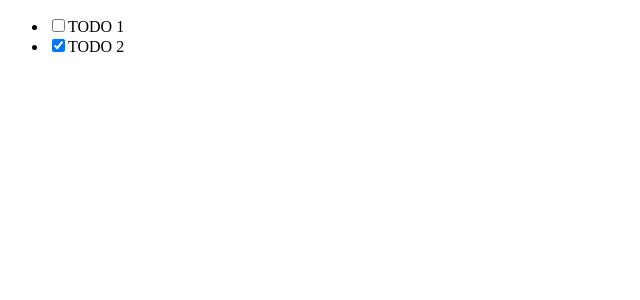
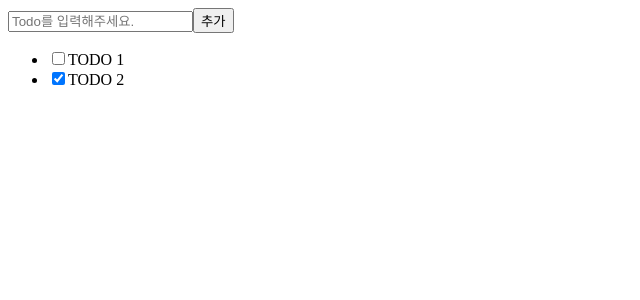
Before and after one commit to jungkyuYang/wanted-pre-onboarding-frontend, a React (Create React App) app: page /todo in a window 1280 px wide. Shown: the top 300 px of the page, without its empty margins (0-640 px from the left). Built offline with nearby package versions, Linux system fonts and the light colour scheme; sample sign-in values are in the browser's storage.

Commit message:
feat(assignment6): todo 추가 기능 구현
새로운 toodo가 서버에 등록 되도록 구현

```diff
--- a/src/pages/TodoPage.js
+++ b/src/pages/TodoPage.js
@@ -1,4 +1,4 @@
-import React, { useEffect } from "react";
+import React, { useEffect, useState } from "react";
 import { useNavigate } from "react-router-dom";
 
 import TodoList from "../components/TodoList";
@@ -6,17 +6,65 @@ import TodoList from "../components/TodoList";
 function TodoPage() {
   const navigate = useNavigate();
 
+  const [todoList, setTodoList] = useState([]);
+  const [newTodo, setNewTodo] = useState("");
+
   useEffect(() => {
     if (!localStorage.getItem("access_token")) {
       return navigate("/signin");
     }
   }, [navigate]);
 
+  const createTodo = async () => {
+    const url = "https://www.pre-onboarding-selection-task.shop/todos";
+    const token = localStorage.getItem("access_token");
+    const requetOptions = {
+      method: "POST",
+      headers: {
+        Authorization: `Bearer ${token}`,
+        "Content-Type": "application/json",
+      },
+      body: JSON.stringify({ todo: newTodo }),
+    };
+    try {
+      const response = await fetch(url, requetOptions);
+
+      if (!response.ok) {
+        throw new Error("Todo 생성 요청을 보내는데 실패했습니다.");
+      }
+      const data = await response.json();
+      setTodoList([...todoList, data]);
+      setNewTodo("");
+    } catch (error) {
+      console.error("Todo Error:", error);
+    }
+  };
+
   return (
-    <ul>
-      <TodoList todo="TODO 1" isCompleted={false} />
-      <TodoList todo="TODO 2" isCompleted={true} />
-    </ul>
+    <>
+      <div>
+        <input
+          type="text"
+          value={newTodo}
+          onChange={(e) => {
+            setNewTodo(e.target.value);
+          }}
+          placeholder="Todo를 입력해주세요."
+          data-testid="new-todo-input"
+        ></input>
+        <button
+          type="button"
+          data-testid="new-todo-add-button"
+          onClick={createTodo}
+        >
+          추가
+        </button>
+      </div>
+      <ul>
+        <TodoList todo="TODO 1" isCompleted={false} />
+        <TodoList todo="TODO 2" isCompleted={true} />
+      </ul>
+    </>
   );
 }
 
```
